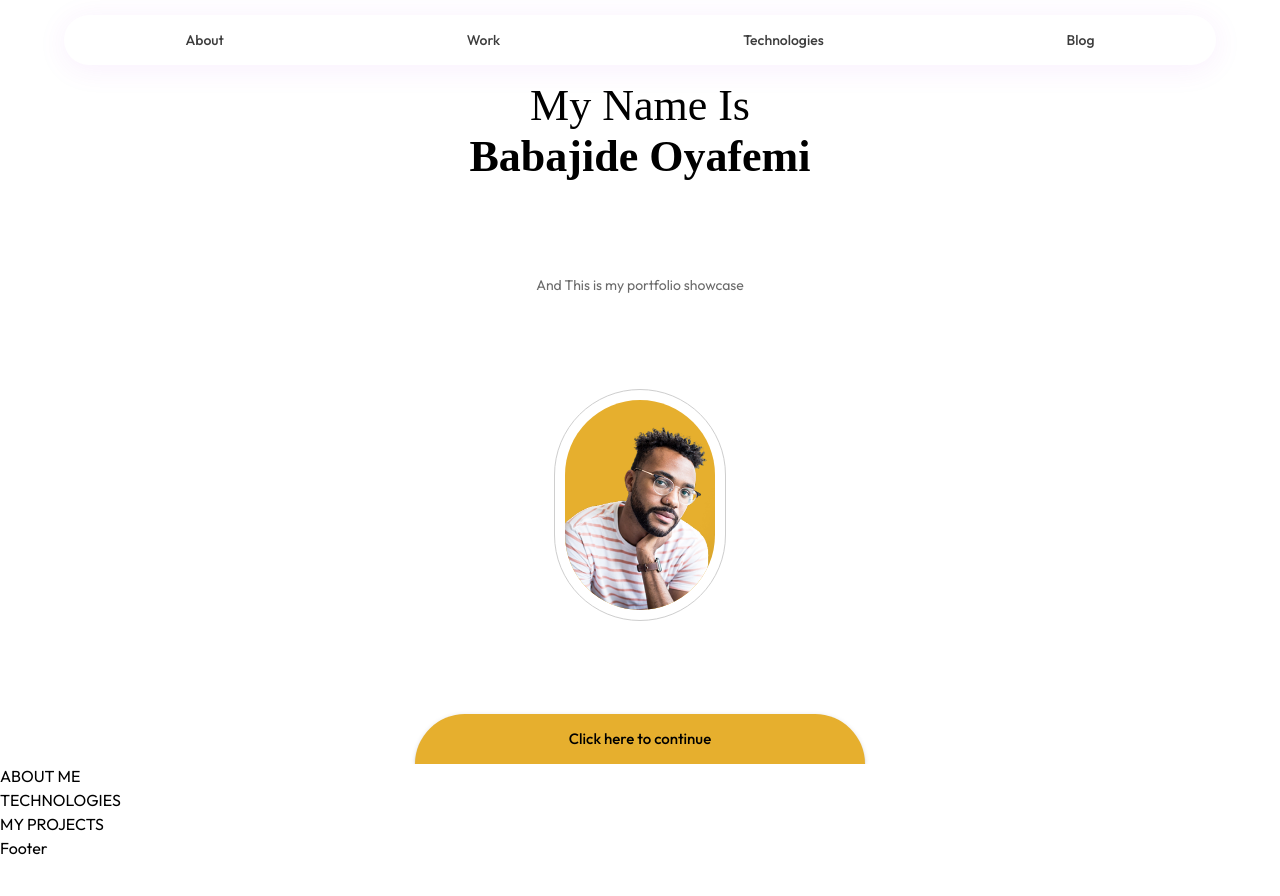
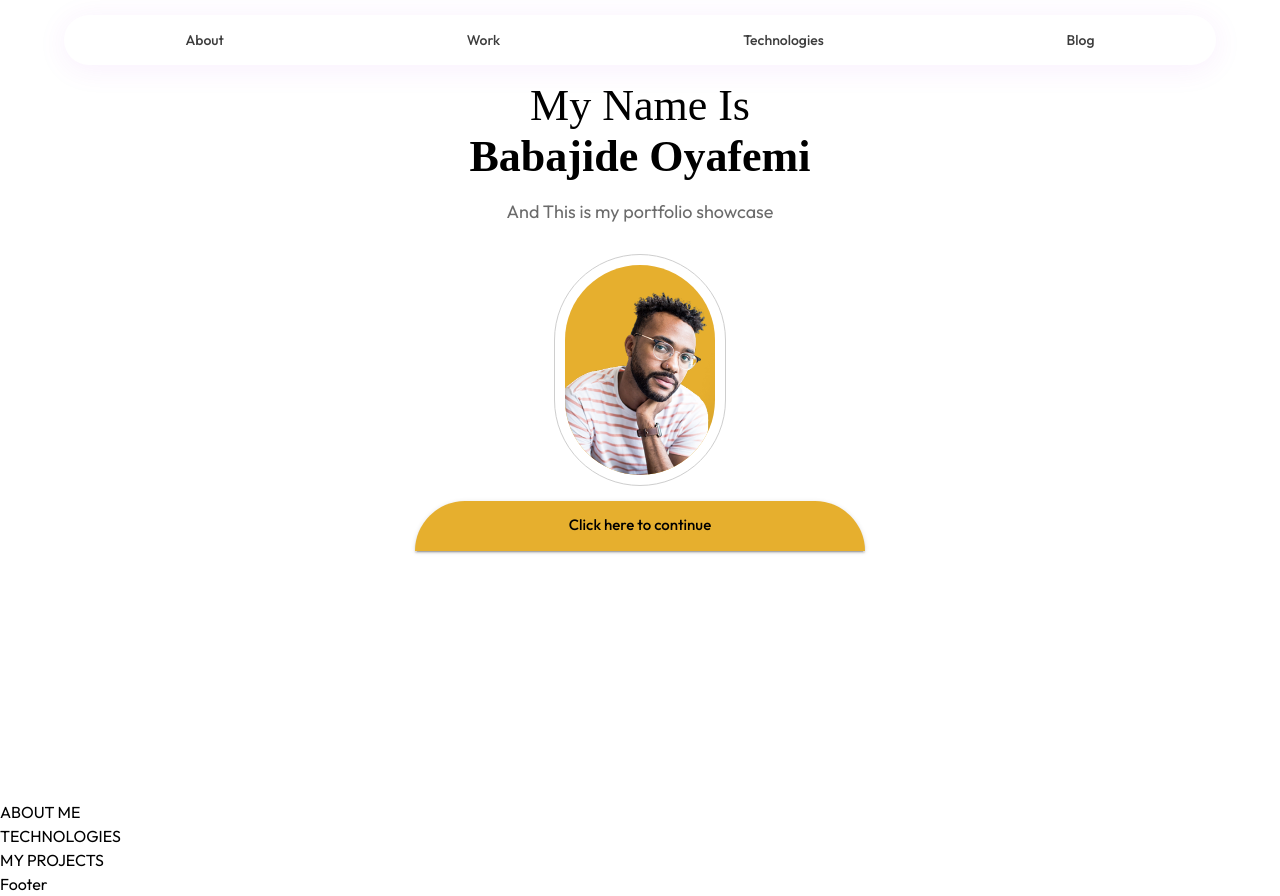
Before and after one commit to Babajide777/the-oyafemi-portfolio, a Next.js app in the folder client/: page / in a window 1280 px wide. Before the commit the page ends 860 px from the top, so only its background shows below. Built offline with nearby package versions, Linux system fonts and the light colour scheme; a web font is replaced by a local one.

Commit message:
I have made some changes to the home page branch

```diff
--- a/client/app/Components/Homescreen.tsx
+++ b/client/app/Components/Homescreen.tsx
@@ -1,4 +1,4 @@
-import { Box, Button, Typography } from '@mui/material';
+import { Box, Button, Container, Typography } from '@mui/material';
 import { motion } from 'framer-motion';
 import pages from '@/utils/data';
 import React, { useEffect, useState } from 'react';
@@ -18,14 +18,13 @@ const Homescreen = () => {
   };
 
   return (
-    <Box
+    <Container
       component="section"
       sx={{
         display: 'flex',
         flexDirection: 'column',
-        justifyContent: 'space-between',
         alignItems: 'center',
-        minHeight: {xs:'91dvh',md:'87vh',lg:'85.5vh'},
+        minHeight: {xs:'100dvh',md:'100vh',lg:'100vh'},
         overflow: 'hidden',
         mt: { xs: '80px', md: '15px' },
         transition: 'opacity 0.5s ease-in-out',
@@ -38,8 +37,8 @@ const Homescreen = () => {
           fontSize: '44px',
           fontWeight: '600',
           textAlign: 'center',
-          width: { xs: '51%', md: '35%', lg: '30%' },
-          mb: {md:'15px' },
+          width: { xs: '55%', md: '35%', lg: '30%' },
+          mb: {xs:'25px', md:'15px'},
         }}
       >
         <Typography
@@ -59,10 +58,10 @@ const Homescreen = () => {
         variant="body1"
         sx={{
           fontWeight: '400',
-          fontSize: '14px',
+          fontSize: '18px',
           textAlign: 'center',
           color: '#6B6B6B',
-          mb: { xs: '60px', md: '20px', lg: '15px' },
+          mb: { xs: '70px', md: '40px', lg: '29px' },
           width: { xs: '50%' }
         }}
       >
@@ -75,14 +74,14 @@ const Homescreen = () => {
           borderStyle: 'solid',
           borderRadius: '150px',
           padding: '10px',
-          mb: { xs: '141px', md: '23px', lg: '15px' },
+          mb: { xs: '80px', md: '42px', lg: '15px' },
         }}
       >
         <Box
           sx={{
             background: '#E6AF2E',
-            width: { xs: '200px', md: '150px' },
-            height: { xs: '300px', md: '220px', lg: '210px' },
+            width: { xs: '230px', md: '150px' },
+            height: { xs: '330px', md: '220px', lg: '210px' },
             borderRadius: '150px',
             display: 'flex',
             justifyContent: 'center',
@@ -145,7 +144,7 @@ const Homescreen = () => {
           </Button>
         )}
       </Box>
-    </Box>
+    </Container>
   );
 };
 
```
